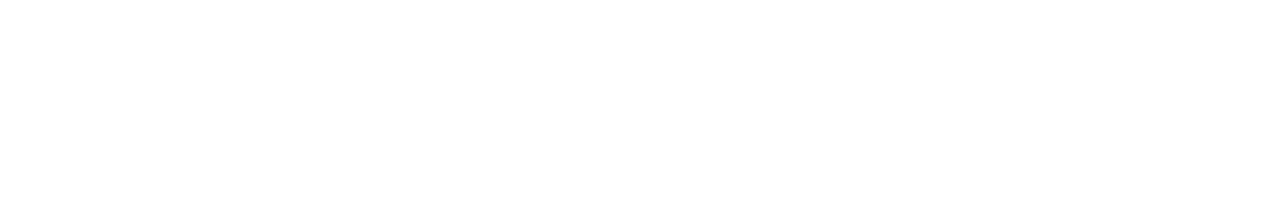
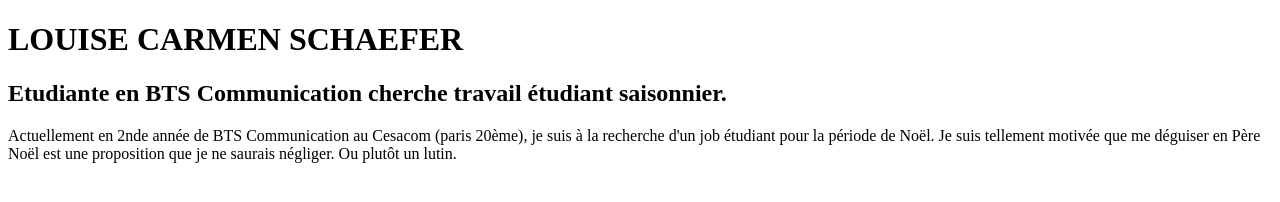
Before and after one commit to louisecarmen/Projet-test-lou, a plain HTML site: page index.html in a window 1280 px wide. Drawn offline with Linux system fonts and the light colour scheme.

Commit message:
Ajout contenu page d'accueil

```diff
--- a/index.html
+++ b/index.html
@@ -3,6 +3,9 @@
 <head>
     <meta charset="UTF-8">
     <title>Louise Carmen Schaefer, CV en ligne.</title>
+    <h1>LOUISE CARMEN SCHAEFER</h1>
+    <h2> Etudiante en BTS Communication cherche travail étudiant saisonnier.</h2>
+    <p>Actuellement en 2nde année de BTS Communication au Cesacom (paris 20ème), je suis à la recherche d'un job étudiant pour la période de Noël. Je suis tellement motivée que me déguiser en Père Noël est une proposition que je ne saurais négliger. Ou plutôt un lutin. </p>
 </head>
 <body>
 
```
